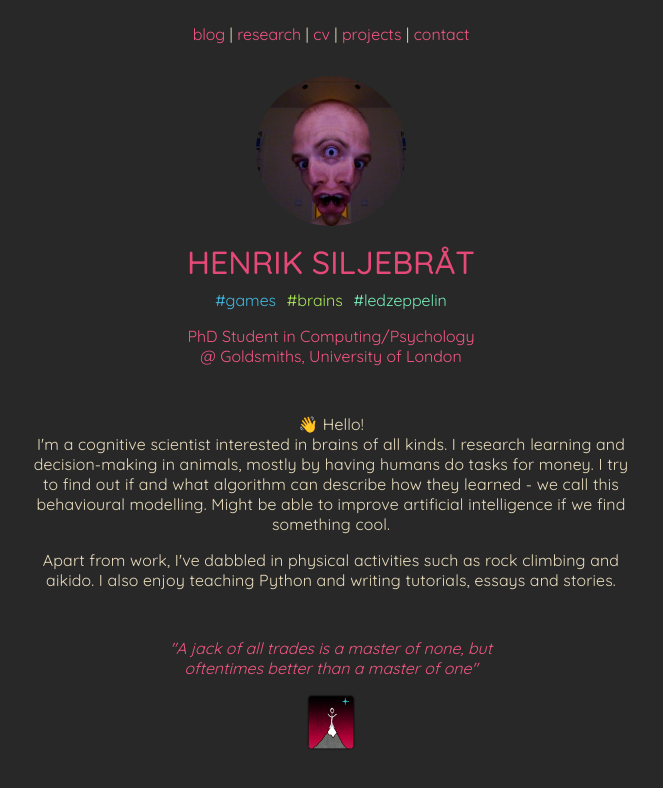
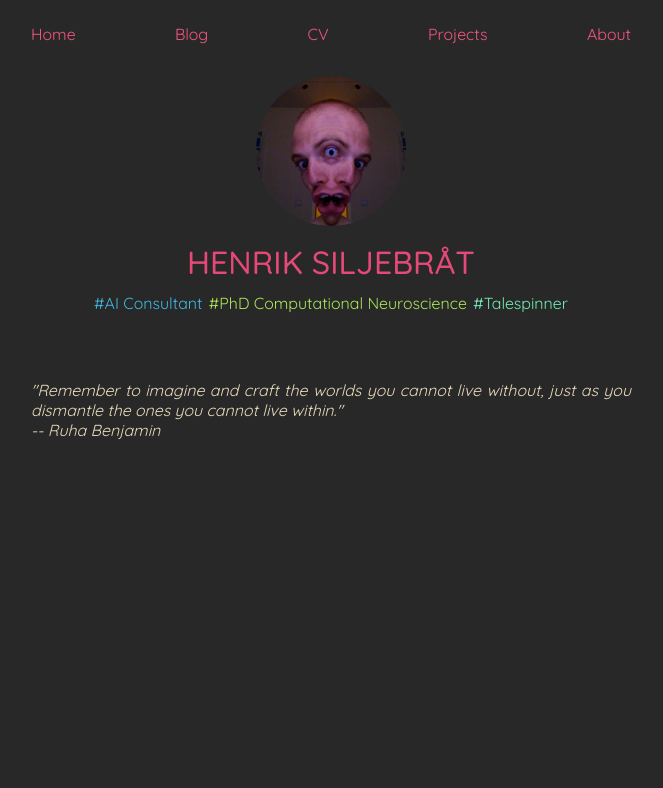
Before and after one commit to fohria/henrik.siljebrat.se, a plain HTML site: page index.html in a window 1280 px wide. Shown: the whole page, without its empty margins (309-972 px from the left). Drawn offline with Linux system fonts and the light colour scheme.

Commit message:
main page cleaned up and updated for the presence

```diff
--- a/css/stylish-home.css
+++ b/css/stylish-home.css
@@ -1,21 +1,19 @@
+nav {
+  margin-bottom: 1rem;
+  width: 100%;
+}
+
 .navigation-menu {
   display: flex;
   align-items: center;
-    justify-content: center;
-    flex-wrap: wrap;
-    margin: auto;
-    margin-bottom: 1rem;
-  }
-
-  .navigation-menu ul {
-    display: flex;
+  justify-content: space-between;
   list-style: none;
   list-style-type: none;
   padding: 0;
 }
 
 /* accessibility fix per https://developer.mozilla.org/en-US/docs/Web/CSS/list-style */
-  .navigation-menu ul li::before {
+ul li::before {
   content: "\200B";
 }
 
@@ -44,6 +42,11 @@
 }
 
 .hashtags {
+  display: flex;
+  flex-direction: row;
+  flex-wrap: wrap;
+  justify-content: center;
+  align-items: center;
   margin-top: 0.5rem;
 }
 
@@ -62,26 +65,14 @@
   color: #75eab6;
 }
 
-  .blurb {
-    text-align: center;
-  }
-
-  .jobtitle {
-    margin-top: 1rem;
-    margin-bottom: 3rem;
-    color: #f25682;
-  }
-
-  .description {
-    letter-spacing: 0.01rem;
-  }
-
 .quote {
-    color: #f25682;
+/*    color: #f25682;*/
+  color: #e8dbbb;
   font-style: italic;
   margin-top: 3rem;
   margin-bottom: 1rem;
-    max-width: 400px;
+/*  max-width: 400px;*/
   margin-left: auto;
   margin-right: auto;
+  text-align: justify;
 }
--- a/index.html
+++ b/index.html
@@ -2,12 +2,12 @@
 
 <html lang="en">
   <head>
-    <title>Henrik Siljebråt - reaching for the stars since 1984 -</title>
+    <title>Henrik Siljebråt - PhD, Talespinner, AI consultant</title>
     <meta charset="utf-8" />
     <meta name="viewport" content="width=device-width, initial-scale=1" />
     <meta http-equiv="Content-Type" content="text/html; charset=utf-8" />
-    <meta name="description" content="Henrik Siljebråt is a PhD Student at Goldsmiths, University of London. He's interested in learning and decision-making in humans and other animals, with applications in artificial intelligence and behavioural modelling." />
-    <meta name="keywords" content="Henrik Siljebråt, Henrik Siljebrat, artificial intelligence, cognitive science, learning, decision-making, python, javascript, devops, cognition, intelligence, bayesian inference">
+    <meta name="description" content="Henrik Siljebråt has a PhD in Cognitive Neuroscience from Goldsmiths, University of London. Henrik likes animal and artificial intelligence, and can help you spin the stories you want He's interested in learning and decision-making in humans and other animals, with applications in artificial intelligence and behavioural modelling." />
+    <meta name="keywords" content="Henrik Siljebråt, Henrik Siljebrat, artificial intelligence, cognitive science, learning, decision-making, python, cognition, intelligence, bayesian inference, writer, talespinner, phd, computational neuroscience, ai consultant">
     <link rel="stylesheet" href="css/stylish.css" />
     <link rel="stylesheet" href="css/stylish-home.css" />
     <link rel="canonical" href="https://henrik.siljebrat.se" />
@@ -17,13 +17,13 @@
 
     <article class="mainer-container">
 
-      <nav class="navigation-menu">
-        <ul>
-          <li><a href="https://gamescapad.es">blog</a> | </li>
-          <li> <a href="research.html">research</a> | </li>
-          <li> <a href="cv.html">cv</a> | </li>
-          <li> <a href="projects.html">projects</a> | </li>
-          <li> <a href="contact.html">contact</a></li>
+      <nav>
+        <ul class="navigation-menu">
+          <li><a href="index.html">Home</a></li>
+          <li><a href="https://gamescapad.es">Blog</a></li>
+          <li><a href="cv.html">CV</a></li>
+          <li><a href="projects.html">Projects</a></li>
+          <li><a href="about.html">About</a></li>
         </ul>
       </nav>
 
@@ -31,28 +31,9 @@
 
       <h1>Henrik Siljebråt</h1>
 
-      <section class="blurb">
-        <p class="hashtags"><span class="games">#games</span> <span class="brains">#brains</span> <span class="ledzeppelin">#ledzeppelin</span></p>
-        <p class="jobtitle">PhD Student in Computing/Psychology<br /> @ Goldsmiths, University of London</p>
+      <p class="hashtags"><span class="games">#AI Consultant</span> <span class="brains">#PhD Computational Neuroscience</span> <span class="ledzeppelin">#Talespinner</span></p>
 
-        <p class="description">👋 Hello!<br />I'm a cognitive scientist interested in brains of all kinds. I research learning and decision-making in animals, mostly by having humans do tasks for money. I try to find out if and what algorithm can describe how they learned - we call this behavioural modelling. Might be able to improve artificial intelligence if we find something cool.</p>
-
-        <p class="description">Apart from work, I've dabbled in physical activities such as rock climbing and aikido. I also enjoy teaching Python and writing tutorials, essays and stories.</p>
-
-        <p class="quote">"A jack of all trades is a master of none, but oftentimes better than a master of one"</p>
-      </section>
-
-      <img src="images/logo.png" width="50" height="57" alt="logo - reaching for the stars" class="logo">
-
-      <!-- <nav class="navigation-menu">
-        <ul>
-          <li><a href="https://gamescapad.es">blog</a> |</li>
-          <li> <a href="research.html">research</a> |</li>
-          <li> <a href="cv.html">cv</a> |</li>
-          <li> <a href="projects.html">projects</a> |</li>
-          <li> <a href="contact.html">contact</a></li>
-        </ul>
-      </nav> -->
+      <p class="quote">"Remember to imagine and craft the worlds you cannot live without, just as you dismantle the ones you cannot live within."<br />-- Ruha Benjamin</p>
 
     </article>
 
```
Lines whose indentation alone changed are shown as unchanged.
